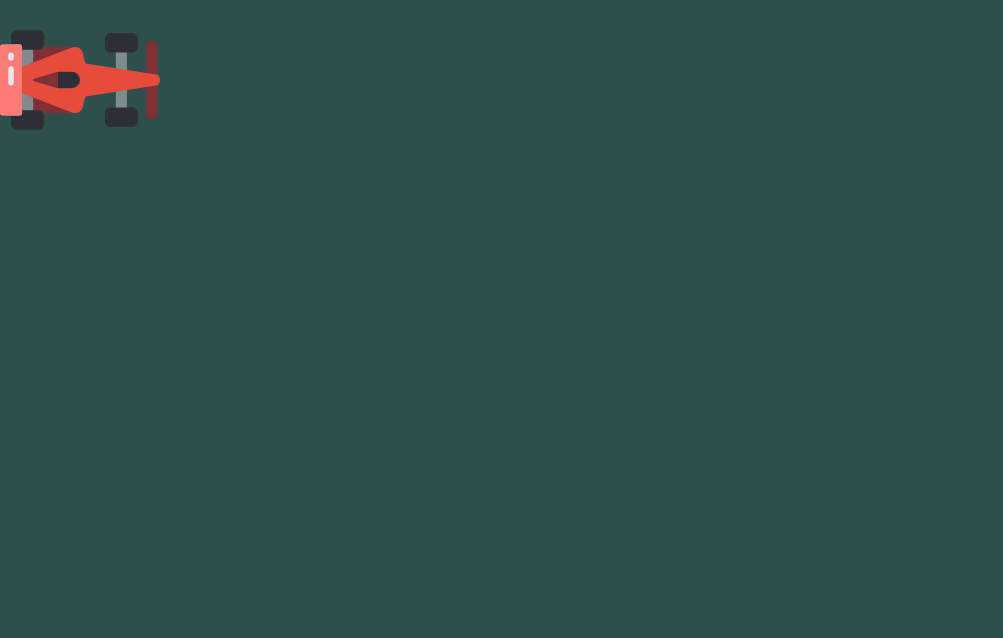
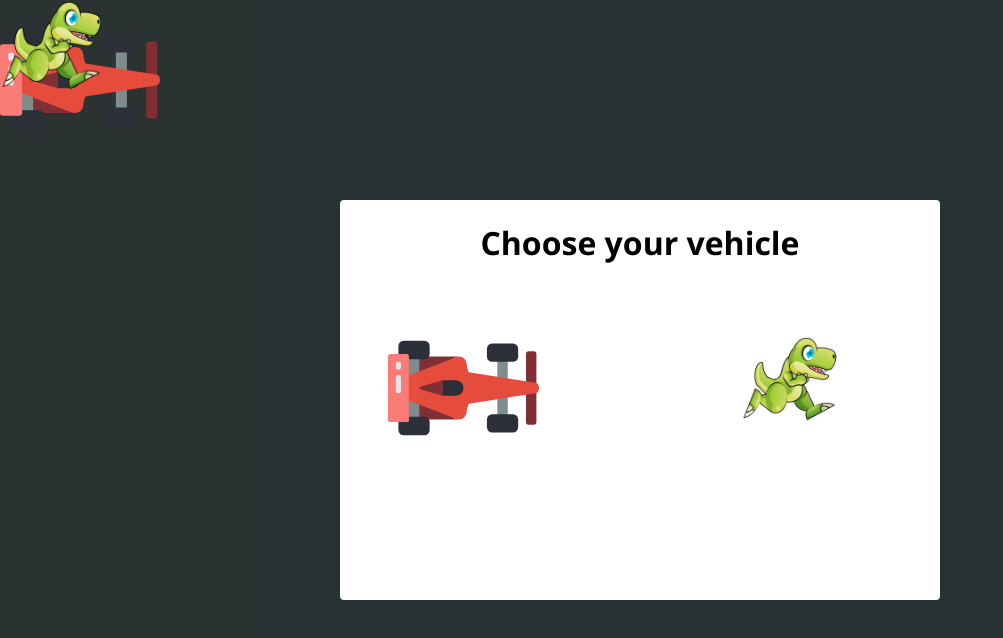
Before and after one commit to josephtnguyen/driving-game, a website: page index.html in a window 1280 px wide. Shown: the whole page, without its empty margins (0-1003 px from the left). Drawn offline with Linux system fonts and the light colour scheme.

Commit message:
added modal for choosing sprite

```diff
--- a/index.html
+++ b/index.html
@@ -9,7 +9,18 @@
   <title>Driving Game</title>
 </head>
 <body>
+  <div class="choice-container">
+    <div class="prompt-box rounded align-center">
+      <h1>Choose your vehicle</h1>
+      <div class="vehicles">
+        <img src="images/f1.svg" alt="F1 Racecar" class="choice rounded">
+        <img src="images/Run (3).png" alt="Dinosaur" class="choice rounded">
+
+      </div>
+    </div>
+  </div>
   <img src="images/f1.svg" alt="F1 Racecar" class="racecar right">
+  <img src="images/Run (3).png" alt="Dinosaur" class="racecar right">
   <script src="main.js"></script>
 </body>
 </html>
--- a/styles.css
+++ b/styles.css
@@ -1,10 +1,19 @@
 * {
   box-sizing: border-box;
+  font-family: 'Segoe UI', Tahoma, Geneva, Verdana, sans-serif;
 }
 
 body {
   margin: 0;
   background-color: darkslategray;
+}
+
+.rounded {
+  border-radius: 4px;
+}
+
+.align-center {
+  text-align: center;
 }
 
 .racecar {
@@ -28,3 +37,34 @@ body {
 .down {
   transform: rotate(90deg);
 }
+
+.choice-container {
+  width: 100%;
+  height: 100vh;
+  background-color: rgba(41, 41, 41, 0.75);
+  position: fixed;
+  display: flex;
+  justify-content: center;
+  align-items: center;
+}
+
+.prompt-box {
+  width: 600px;
+  height: 400px;
+  background-color: white;
+}
+
+.vehicles {
+  display: flex;
+  justify-content: space-between;
+  margin: 3rem;
+}
+
+.choice {
+  width: 30%;
+  object-fit: scale-down;
+}
+
+.choice:hover {
+  border: 3px solid black;
+}
```
Also changed, not shown: images/Run (3).png (added).
